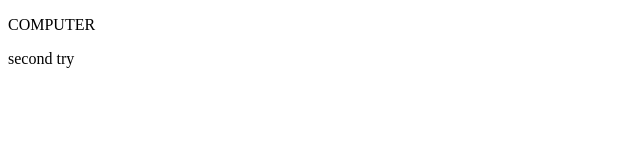
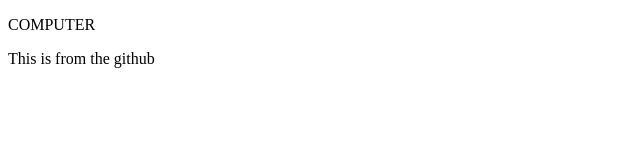
Before and after one commit to hbedikos/lastCheck, a plain HTML site: page index.html in a window 1280 px wide. Shown: the full height of the page, 0-640 px from the left. Drawn offline with Linux system fonts and the light colour scheme.

Commit message:
Update index.html

```diff
--- a/index.html
+++ b/index.html
@@ -9,6 +9,6 @@
 <body>
 
     <p>COMPUTER</p>
-    second try
+    <p>This is from the github</p>
 </body>
 </html>
```
